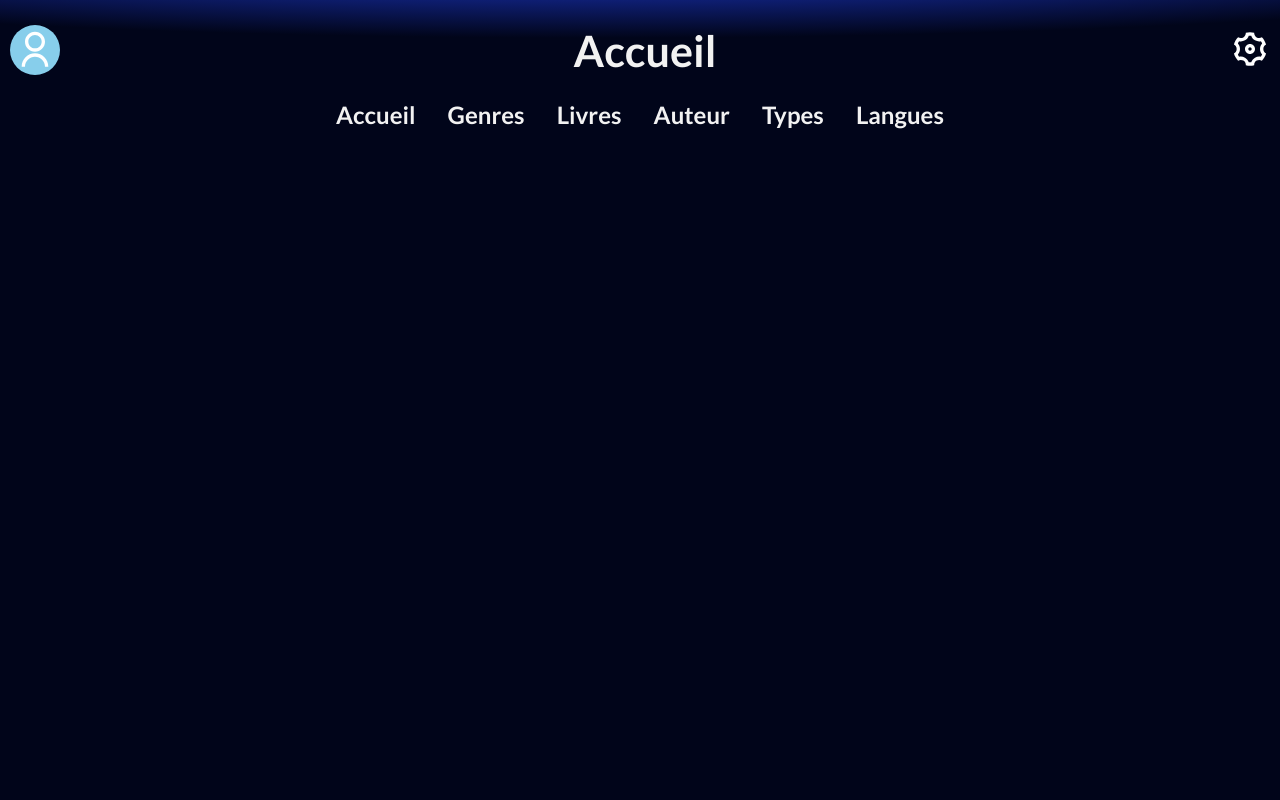
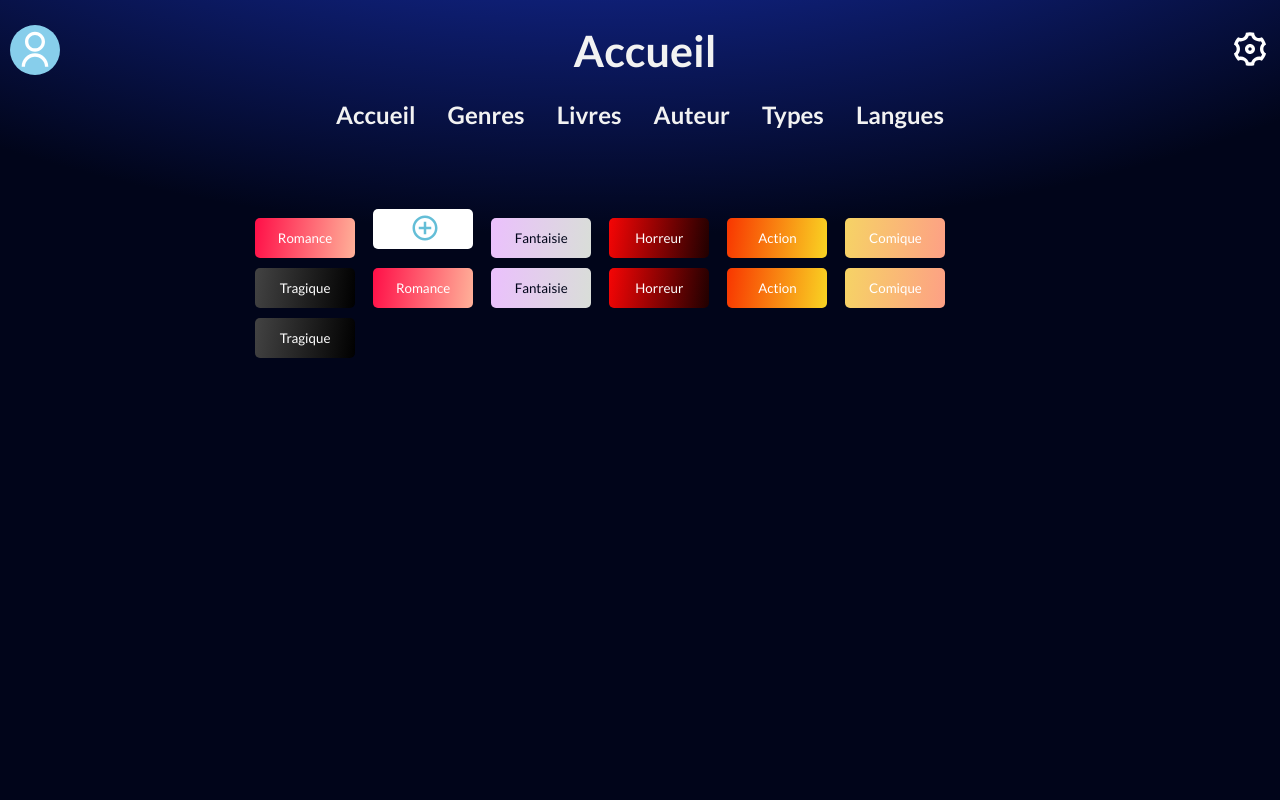
Before and after one commit to Theo-06130/Biblivres_V1, a PHP site: page /page/genres.php in a window 1280 px wide. Run offline with PHP 8.4, Linux system fonts and the light colour scheme.

Commit message:
reparation_login

```diff
--- a/index.php
+++ b/index.php
@@ -29,6 +29,8 @@ if ($parts[1] == "home") {
     include("page/modiflivre.php");
 } elseif ($parts[1] == "signUp") {
     include("page/signUp.php");
+} elseif ($parts[1] == "genres") {
+    include("page/genres.php");
 } else {
     header("Location: /home");
 }
--- a/page/genres.php
+++ b/page/genres.php
@@ -32,13 +32,32 @@
     </header>
     <nav>
         <ul>
-            <li><a href="#" id='current_Page'>Accueil</a></li>
+            <li><a href="/home" id='current_Page'>Accueil</a></li>
             <!-- <div class="underline"></div> -->
-            <li><a href="#">Genres</a></li>
+            <li><a href="/genres">Genres</a></li>
             <li><a href="#">Livres</a></li>
             <li><a href="#">Auteur</a></li>
             <li><a href="#">Types</a></li>
             <li><a href="#">Langues</a></li>
         </ul>
     </nav>
+    <main>
+        <div class="all_genres">
+
+        <button class="Romance">Romance</button>
+        <button class="Add_genres">.</button>
+        <button class='Fantaisie'>Fantaisie</button>
+        <button class='Horreur'>Horreur</button>
+        <button class='Action'>Action</button>
+        <button class='Comique'>Comique</button>
+        <button class='Tragique'>Tragique</button>
+        <button class="Romance">Romance</button>
+        <button class='Fantaisie'>Fantaisie</button>
+        <button class='Horreur'>Horreur</button>
+        <button class='Action'>Action</button>
+        <button class='Comique'>Comique</button>
+        <button class='Tragique'>Tragique</button>
+        </div>
+    </main>
+
 </body>
--- a/page/home.php
+++ b/page/home.php
@@ -63,7 +63,7 @@ while ($row = $stmt->fetch(PDO::FETCH_ASSOC)) {
         <ul>
             <li><a href="#" id='current_Page'>Accueil</a></li>
             <!-- <div class="underline"></div> -->
-            <li><a href="#">Genres</a></li>
+            <li><a href="/genres">Genres</a></li>
             <li><a href="#">Livres</a></li>
             <li><a href="#">Auteur</a></li>
             <li><a href="#">Types</a></li>
--- a/style/genres.css
+++ b/style/genres.css
@@ -116,3 +116,68 @@ li>a:hover::after {
 li>a:hover {
     width: 100%;
 }
+
+main {
+    display: flex;
+    justify-content: center;
+    align-items: center;
+    height: 80vh;
+}
+
+.all_genres {
+    width: clamp(400px, 80vw, 800px);
+    height: clamp(500px, 50vh, 900px);
+}
+
+
+
+
+button {
+    margin: 10px 0 0 15px;
+    padding: 10px 20px;
+    color: white;
+    border-radius: 0.3125rem;
+    background-color: white;
+    border: none;
+    min-width: 100px;
+    min-height: 40px;
+}
+
+
+.Add_genres {
+    padding: 0;
+}
+
+.Add_genres::after {
+    content: "";
+    display: inline-block;
+    width: 30px;
+    height: 30px;
+    background: url(/assets/plus.svg) no-repeat;
+    background-size: 100%;
+}
+
+.Romance {
+    background: linear-gradient(97deg, #FF0844 -4.14%, #FFB199 100%);
+}
+
+.Fantaisie {
+    background: linear-gradient(97deg, #EBC0FD 0%, #D9DED8 100%);
+    color: var(--couleur_fond);
+}
+
+.Horreur {
+    background: linear-gradient(98deg, #F60505 0%, #1D0000 100.97%);
+}
+
+.Action {
+    background: linear-gradient(97deg, #F83600 0%, #F9D423 100%);
+}
+
+.Comique {
+    background: linear-gradient(97deg, #F6D365 0%, #FDA085 100%);
+}
+
+.Tragique {
+    background: linear-gradient(97deg, #434343 0%, #000 100%);
+}
--- a/style/root.css
+++ b/style/root.css
@@ -66,4 +66,5 @@ body {
     background-repeat: no-repeat;
     background-color: var(--couleur_fond);
     overflow-x: hidden;
+    height: 100vh;
 }
```
Also changed, not shown: style/login.css (+13 -13 lines).
